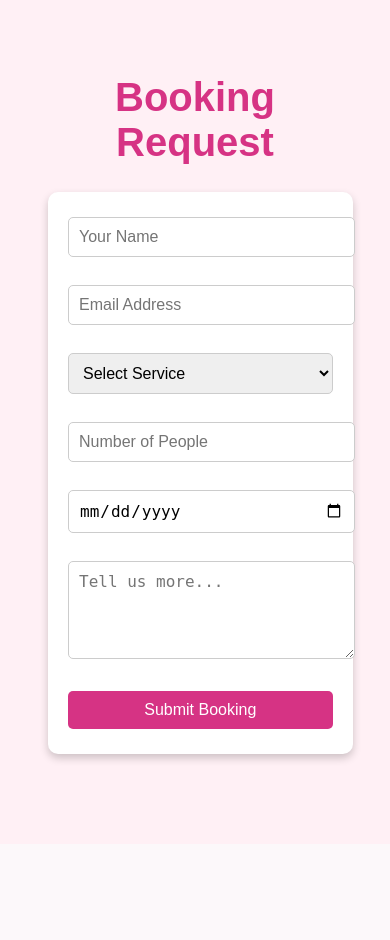
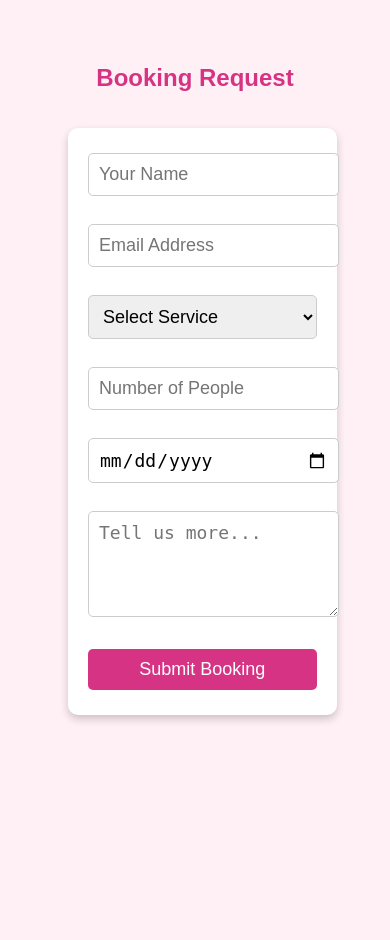
Before and after one commit to miraIllieva/vowandglow-website, a Flask app: page /book in a window 390 px wide. Before the commit the page ends 764 px from the top, so only its background shows below. Run offline with Flask 3, Linux system fonts and the light colour scheme.

Commit message:
Fix mobile form layout and keyboard overlap

```diff
--- a/static/style.css
+++ b/static/style.css
@@ -224,3 +224,32 @@ button:hover {
     font-size: 16px;
   }
 }
+.form-wrapper {
+  padding: 20px;
+  max-width: 600px;
+  margin: 0 auto;
+}
+
+/* Mobile styling */
+@media only screen and (max-width: 600px) {
+  html, body {
+    height: auto;
+    min-height: 100vh;
+    overflow-y: scroll;
+    -webkit-overflow-scrolling: touch;
+  }
+
+  input, select, textarea, button {
+    font-size: 18px;
+    width: 100%;
+  }
+
+  form {
+    margin-bottom: 150px; /* space below form to avoid keyboard overlap */
+  }
+
+  h1 {
+    font-size: 24px;
+    text-align: center;
+  }
+}
--- a/templates/book.html
+++ b/templates/book.html
@@ -2,11 +2,13 @@
 <html>
 <head>
     <title>Book Now</title>
+    <meta name="viewport" content="width=device-width, initial-scale=1.0">
     <link rel="stylesheet" href="{{ url_for('static', filename='style.css') }}">
 </head>
 <body>
     <h1>Booking Request</h1>
 
+    <div class="form-wrapper">
         <form method="POST" action="/book">
             <input type="text" name="name" placeholder="Your Name" required><br><br>
             <input type="email" name="email" placeholder="Email Address" required><br><br>
@@ -24,5 +26,6 @@
             <textarea name="message" placeholder="Tell us more..." rows="4" cols="40"></textarea><br><br>
             <button type="submit">Submit Booking</button>
         </form>
+    </div>
 </body>
 </html>
```
Lines whose indentation alone changed are shown as unchanged.
